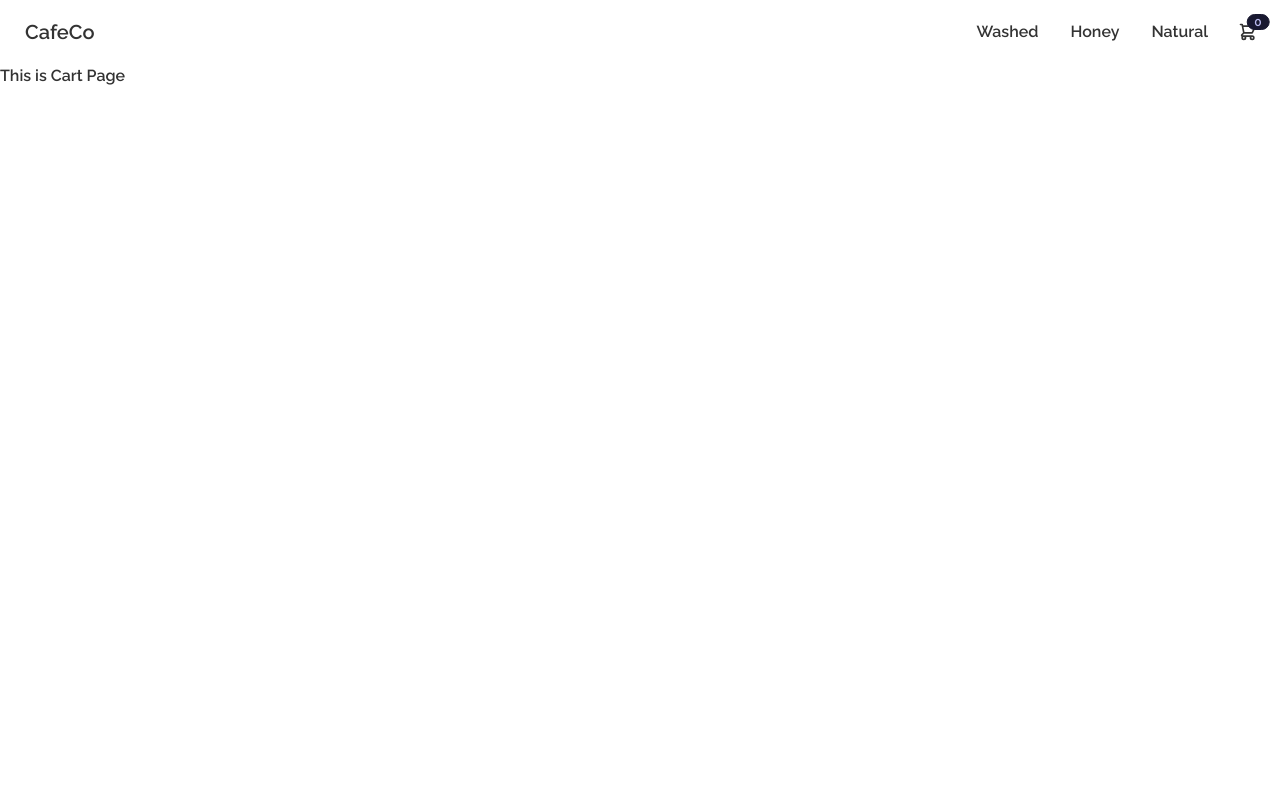
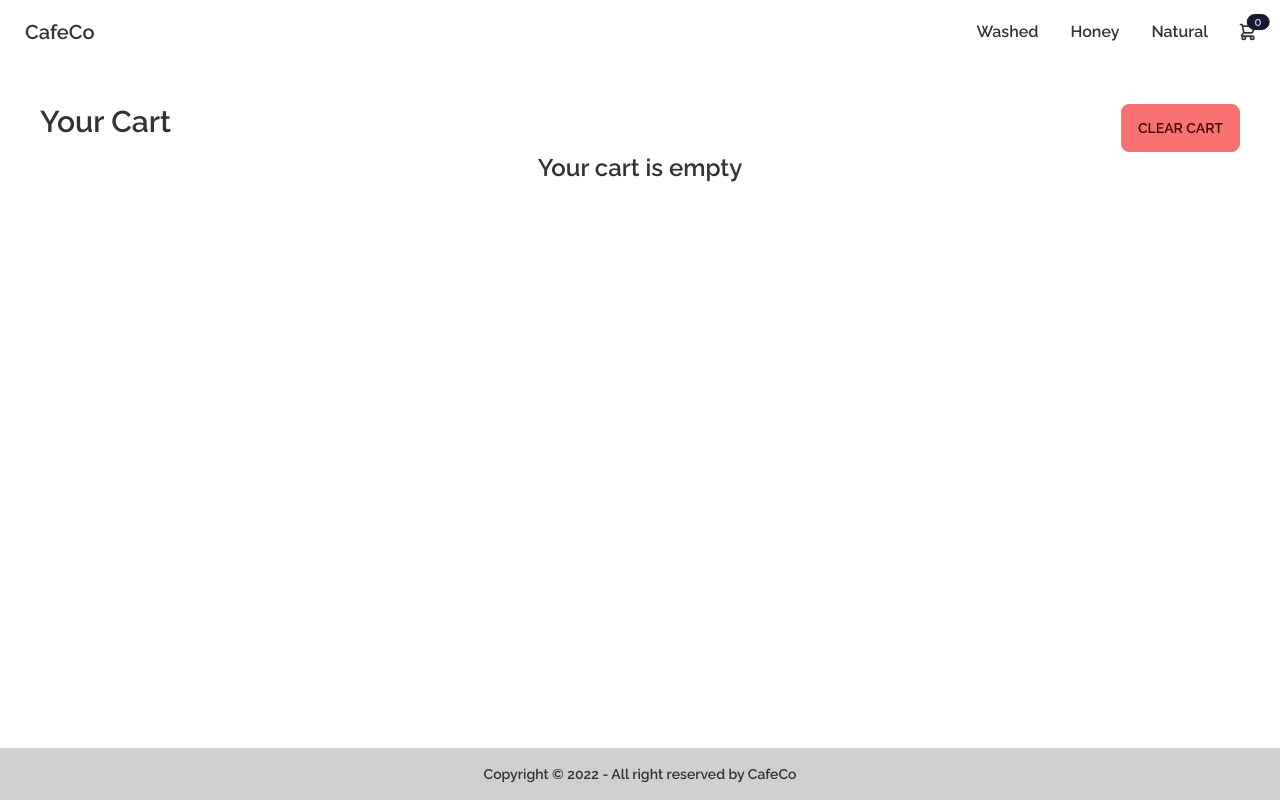
Before and after one commit to rocampocastro604/cafeco-store, a React (Create React App) app: page /cart in a window 1280 px wide. Built offline with nearby package versions, Linux system fonts and the light colour scheme.

Commit message:
Added context and footer

```diff
--- a/src/App.js
+++ b/src/App.js
@@ -4,8 +4,12 @@ import Navbar from './components/Navbar';
 import ItemListContainer from './components/ItemListContainer'
 import ItemDetailContainer from './components/ItemDetailContainer'
 import Cart from './components/Cart';
+import Footer from './components/Footer';
+import CartContextProvider from './contexts/CartContext';
+
 const App = () => {
   return (
+    <CartContextProvider>
       <BrowserRouter>
       <Navbar />
       <Routes>
@@ -14,7 +18,9 @@ const App = () => {
         <Route path='item/:itemId' element={<ItemDetailContainer />} />
         <Route path='/cart' element={<Cart />}/>
       </Routes>
+      <Footer/>
       </BrowserRouter>
+    </CartContextProvider>
   );
 }
 
--- a/src/components/Cart.jsx
+++ b/src/components/Cart.jsx
@@ -1,6 +1,38 @@
+import { useContext } from "react";
+import { CartContext } from "../contexts/CartContext";
 const Cart = () => {
+  const cartContext = useContext(CartContext);
+  const cartList = cartContext.cartList;
+
   return(
-    <h1>This is Cart Page</h1>
+    <div className="p-10">
+    <div className="flex justify-between">
+      <h1 className="text-3xl">Your Cart</h1>
+      <button className="btn btn-error" onClick={() => cartContext.clearCart()}>Clear Cart</button>
+    </div>
+    <div>
+      {
+        (cartList.length > 0)
+        ? cartList.map(product =>
+            <div className="card card-side bg-base-100 shadow-xl h-48 mb-3 mt-2">
+              <figure><img className="h-48" src={product.img} alt="Coffee pic" /></figure>
+              <div className="card-body">
+                <h2 className="card-title">{product.title}</h2>
+                <p>Quantity: {product.qty}</p>
+                <h3>Price per unit: ${product.price}</h3>
+                <div className="card-actions justify-end">
+                  <button className="btn btn-error" onClick={() => cartContext.removeItem(product.id)}>Remove</button>
+                </div>
+              </div>
+            </div>
+          )
+        :
+        <div className="flex justify-center">
+          <h1 className="text-2xl">Your cart is empty</h1>
+        </div>
+      }
+    </div>
+    </div>
   );
 }
 
--- /dev/null
+++ b/src/components/Footer.jsx
@@ -0,0 +1,11 @@
+const Footer = () => {
+  return(
+    <footer className="footer footer-center p-4 bg-base-300 text-base-content fixed bottom-0">
+      <div>
+        <p>Copyright © 2022 - All right reserved by CafeCo</p>
+      </div>
+    </footer>
+  );
+}
+
+export default Footer;
--- a/src/components/ItemDetail.js
+++ b/src/components/ItemDetail.js
@@ -1,14 +1,17 @@
-import { useState } from "react";
+import { useContext, useState } from "react";
 import ItemCount from "./ItemCount";
 import { Link } from "react-router-dom"
+import { CartContext } from "../contexts/CartContext";
 
 const ItemDetail = (item) => {
   const currentItem = item.item;
   const [quantity, setQuantity] = useState(0);
+  const cartContext = useContext(CartContext)
 
   const onAdd = (qty) => {
-    alert(`${qty} productos añadidos al carrito de compras`)
-    setQuantity(qty)
+    // alert(`${qty} productos añadidos al carrito de compras`)
+    setQuantity(qty);
+    cartContext.addToCart(currentItem, qty)
   }
 
   return(
--- a/src/components/ItemDetailContainer.js
+++ b/src/components/ItemDetailContainer.js
@@ -9,7 +9,7 @@ const ItemDetailContainer = () => {
   const { itemId } = useParams()
 
   useEffect(() => {
-    customFetch(data[itemId])
+    customFetch(data[itemId-1])
     .then(result => setItem(result))
   },[itemId])
 
--- /dev/null
+++ b/src/contexts/CartContext.js
@@ -0,0 +1,43 @@
+import { createContext, useState } from "react";
+
+export const CartContext = createContext();
+
+const CartContextProvider = ({children}) => {
+  const [cartList, setCartList] = useState([]);
+
+  const addToCart = (item, qty) => {
+    let foundItem = cartList.find(product => product.id === item.id)
+    foundItem === undefined
+    ? setCartList([...cartList, {
+      id: item.id,
+      title:item.title,
+      img: item.img,
+      price: item.price,
+      qty: qty
+    }
+  ])
+  : foundItem.qty += qty
+  }
+
+  const clearCart = () => {
+    setCartList([]);
+  }
+
+  const removeItem = (id) => {
+    let result = cartList.filter(item => item.id !== id)
+    setCartList(result)
+  }
+
+  return (
+    <CartContext.Provider value={{
+      cartList,
+      addToCart,
+      clearCart,
+      removeItem
+      }}>
+      {children}
+    </CartContext.Provider>
+  );
+}
+
+export default CartContextProvider;
```
Lines whose indentation alone changed are shown as unchanged.
